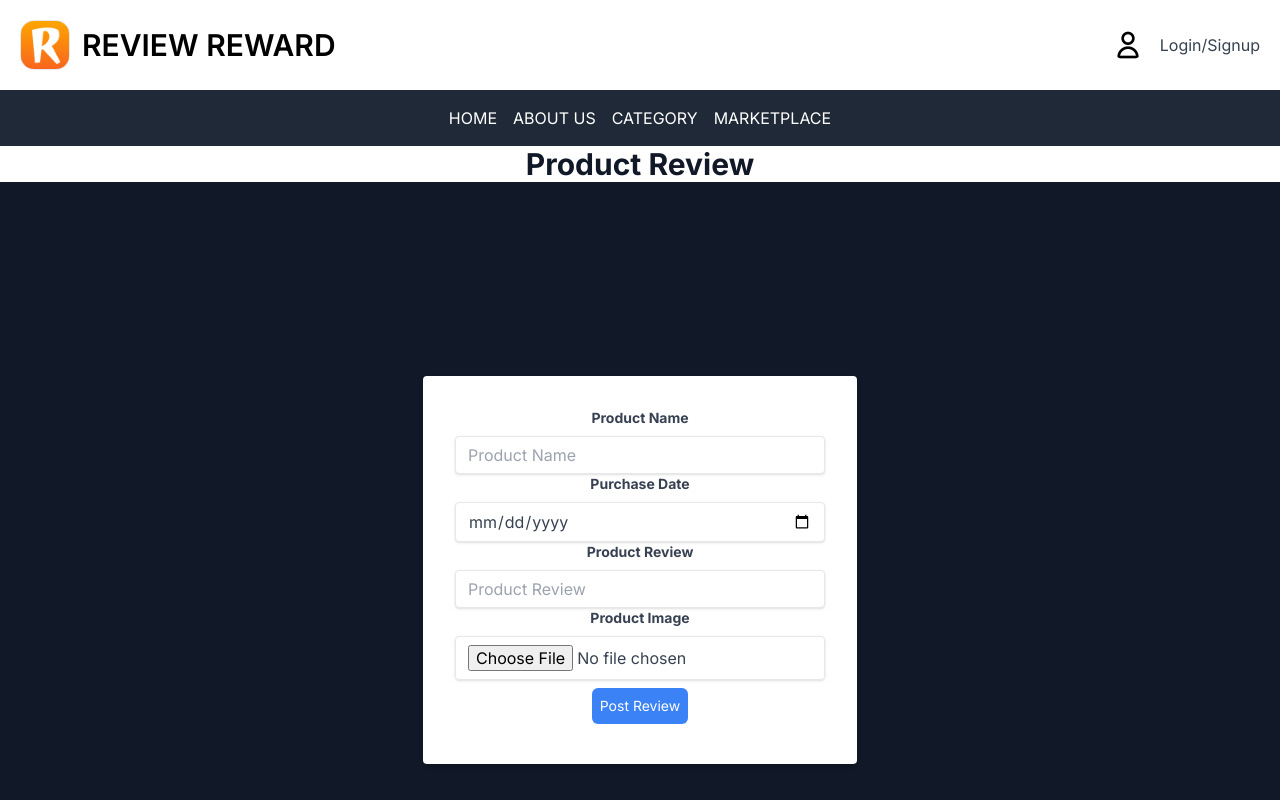
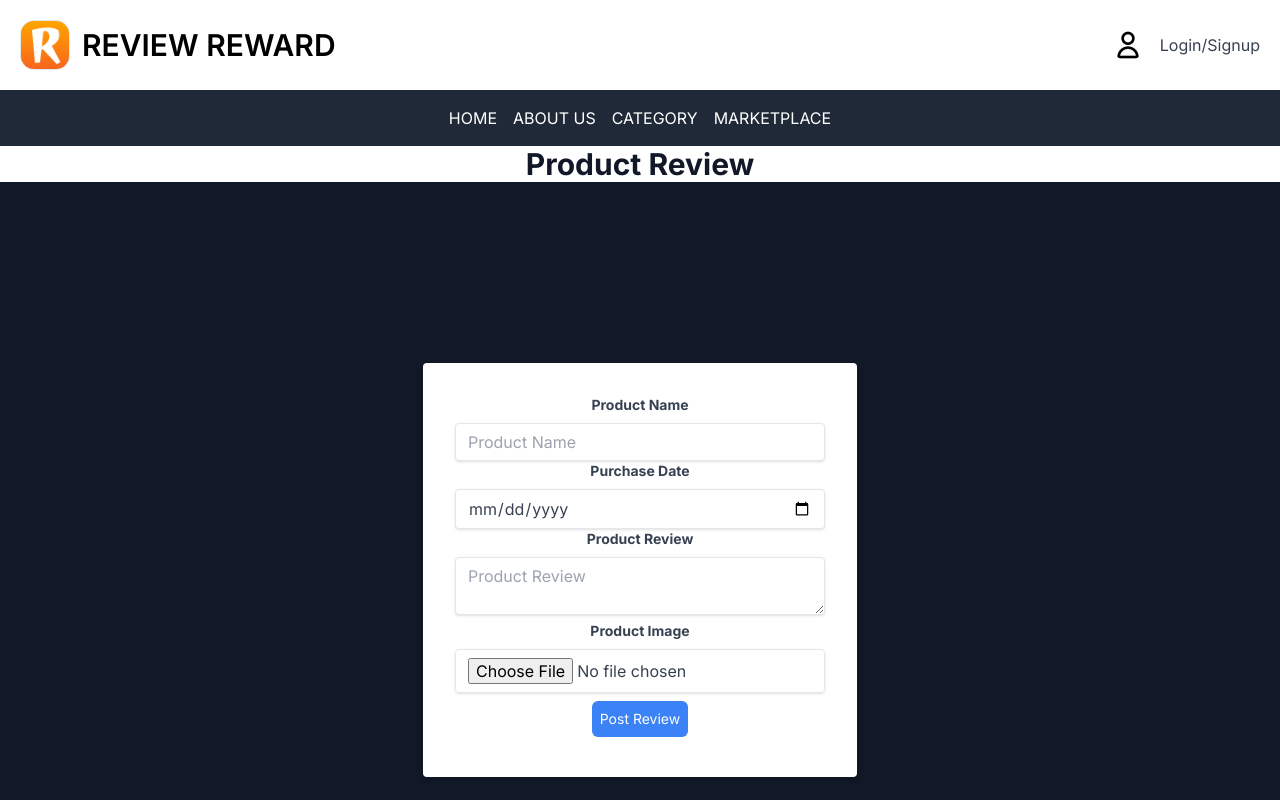
Before and after one commit to Prome-theus/RReward, a Next.js app: page /PostReview in a window 1280 px wide. Shown: the top 800 px of the page. Built offline with nearby package versions, Linux system fonts and the light colour scheme.

Commit message:
textarea

```diff
--- a/src/app/AboutUs/page.js
+++ b/src/app/AboutUs/page.js
@@ -2,7 +2,7 @@ import React from 'react'
 
 const page = () => {
   return (
-    <div>About us</div>
+    <div className=" md:col-span-5 font-bold text-3xl text-center text-gray-900">About us</div>
   )
 }
 
--- a/src/app/PostReview/page.js
+++ b/src/app/PostReview/page.js
@@ -30,7 +30,7 @@ const PostReview = () => {
       <label className="block text-gray-700 text-sm font-bold mb-2 text-center" htmlFor="Product Review">
         Product Review
       </label>
-      <input className="shadow appearance-none border rounded w-full py-2 px-3 text-gray-700 leading-tight focus:outline-none focus:shadow-outline" id="proreview" type="textarea" placeholder="Product Review"/>
+      <textarea className="shadow appearance-none border rounded w-full py-2 px-3 text-gray-700 leading-tight focus:outline-none focus:shadow-outline" id="proreview"  placeholder="Product Review"/>
     </div>
 
     <div className="md:col-span-5">
```
